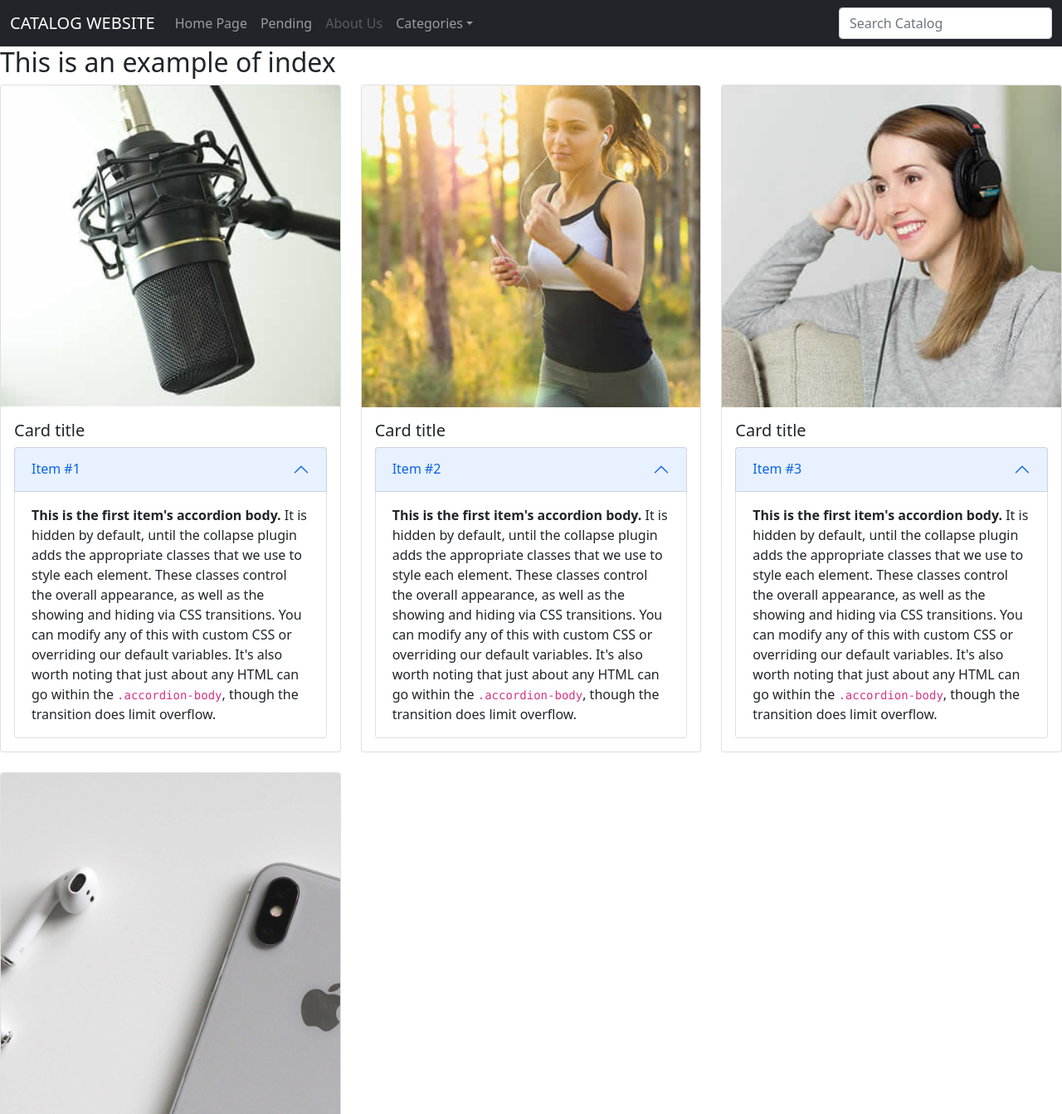
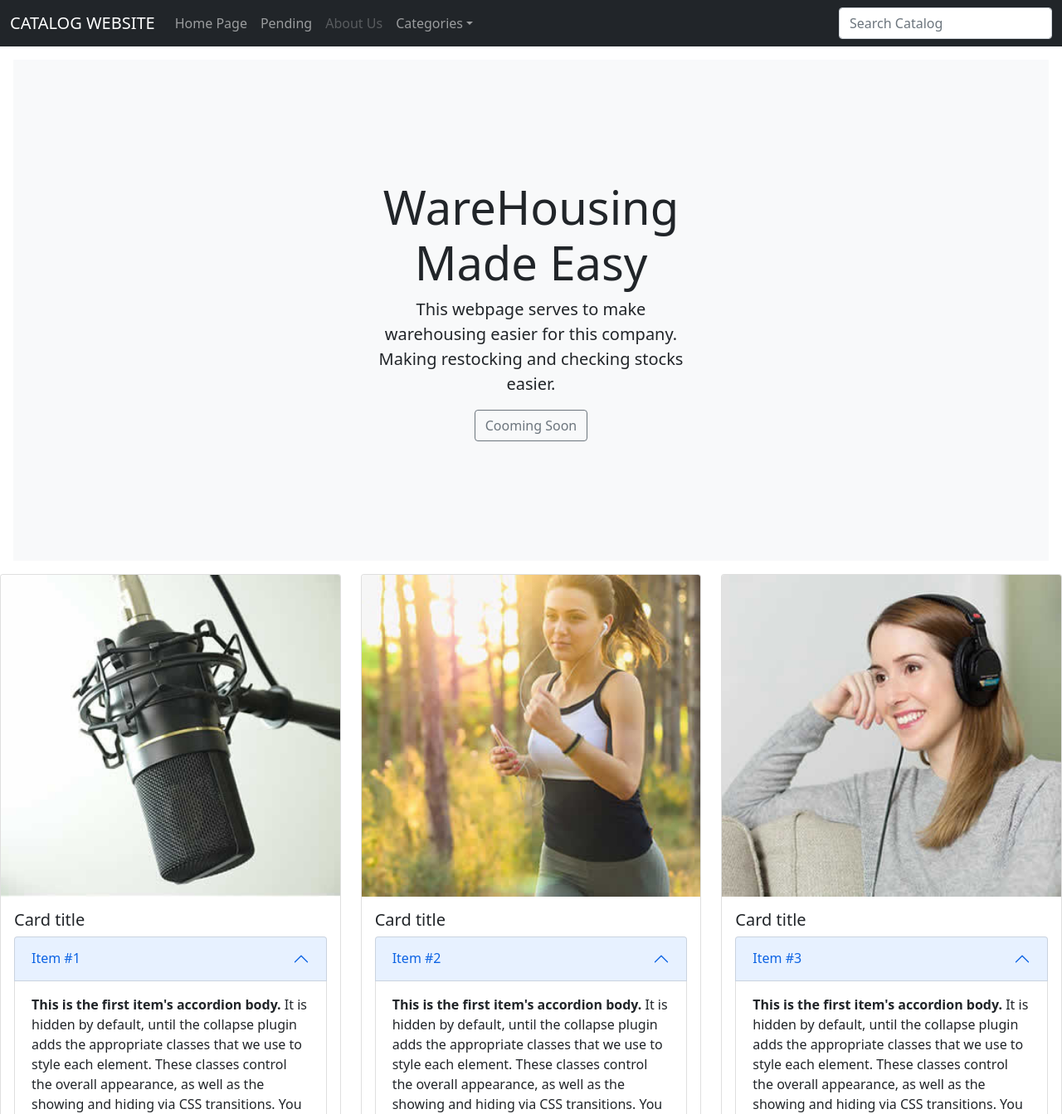
Before and after one commit to NaufalBasyah/CloudWebApp, a Flask app: page / in a window 1280 px wide. Shown: the top 1343 px of the page at 83% size. Run offline with Flask 2, Linux system fonts and the light colour scheme.

Commit message:
slight index html change

```diff
--- a/templates/index.html
+++ b/templates/index.html
@@ -1,7 +1,15 @@
 {% extends 'base.html' %}
 
 {% block body %}
-    <h2> This is an example of index </h2>
+      <div class="position-relative overflow-hidden p-3 p-md-5 m-md-3 text-center bg-light">
+      <div class="col-md-5 p-md-5 mx-auto my-5">
+        <h1 class="display-4 fw-normal">WareHousing Made Easy</h1>
+        <p class="lead fw-normal">This webpage serves to make warehousing easier for this company. Making restocking and checking stocks easier.</p>
+        <a class="btn btn-outline-secondary" href="#">Cooming Soon</a>
+      </div>
+      <div class="product-device shadow-sm d-none d-md-block"></div>
+      <div class="product-device product-device-2 shadow-sm d-none d-md-block"></div>
+      </div>
 
       <div class="row row-cols-1 row-cols-md-3 g-4">
       <div class="col">
```
